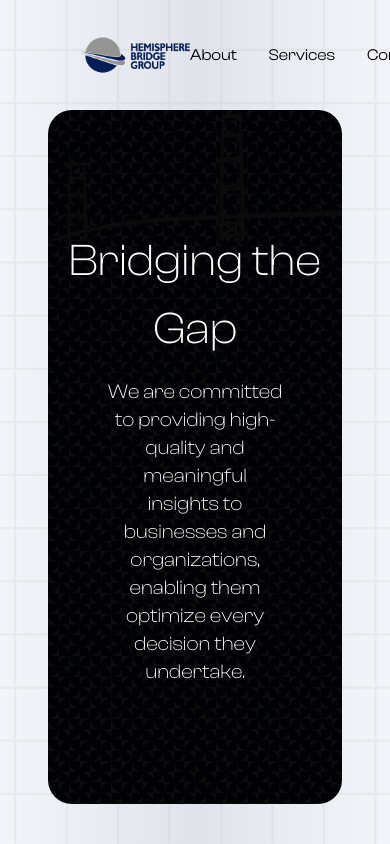
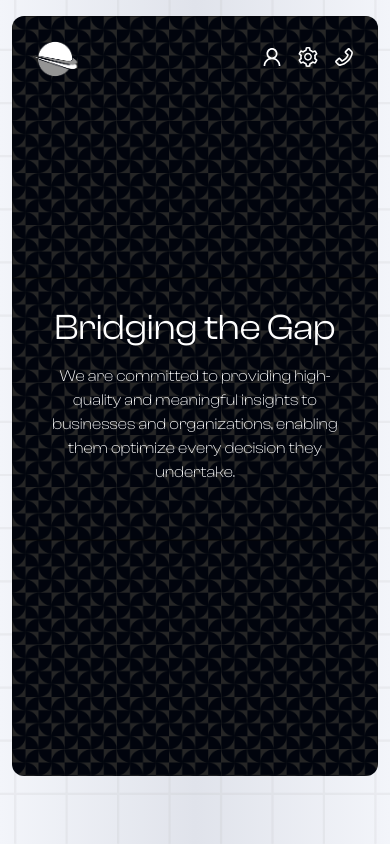
Before and after one commit to YOWDAHE/hemisphere, a React (Vite) app: page / in a window 390 px wide. Shown: the top 844 px of the page. Built offline with nearby package versions, Linux system fonts and the light colour scheme.

Commit message:
mobile friendly

```diff
--- a/index.html
+++ b/index.html
@@ -2,10 +2,10 @@
 <html lang="en">
   <head>
     <meta charset="UTF-8" />
-    <link rel="icon" type="image/svg+xml" href="/vite.svg" />
+    <link rel="icon" type="image/png" href="/HemispherIcon.png"/>
     <link href="/src/index.css" rel="stylesheet">
     <meta name="viewport" content="width=device-width, initial-scale=1.0" />
-    <title>Vite + React</title>
+    <title>Hemisphere Bridge Group</title>
   </head>
   <body>
     <div id="root"></div>
--- a/package.json
+++ b/package.json
@@ -4,7 +4,7 @@
   "version": "0.0.0",
   "type": "module",
   "scripts": {
-    "dev": "vite",
+    "dev": "vite --host",
     "build": "vite build",
     "lint": "eslint .",
     "preview": "vite preview"
--- a/src/App.jsx
+++ b/src/App.jsx
@@ -19,10 +19,8 @@ function App() {
           <Hero />
           <AboutUs />
           <Services />
-          {/* <Blog /> */}
         </div>
-        <div className="flex flex-col gap-y-40 pt-40 px-12">
-          {/* <Clients /> */}
+        <div className="flex flex-col gap-y-40 pt-40 md:px-12">
           <ContactUs />
         </div>
         <Footer />
--- a/src/components/AboutUs.jsx
+++ b/src/components/AboutUs.jsx
@@ -17,7 +17,7 @@ function AboutUs() {
                 About Us
             </p>
             <AboutUsImages />
-            <p className=" font-light z-10 text-center text-xl px-32 mt-10">
+            <p className=" font-normal z-10 text-center text-xl md:px-32 px-6 mt-10 text-pretty">
                 Hemisphere Bridge Group is a research firm established in November 2014 in Addis Ababa, Ethiopia. The firm comprises a dedicated team of experts committed to providing high-quality and meaningful insights to businesses and organizations, enabling them maximize the impact of each decision they make. Our mission is to serve as a key facilitator in linking individuals, information, and resources, acting as a bridge to deliver valuable insights that promote ethical resource utilization and distribution, thereby enhancing societal value. Upholding core values of integrity and quality, the firm endeavors to offer exceptional services with the goal of fostering a better world.
                 <br />
                 <br />
--- a/src/components/Footer.tsx
+++ b/src/components/Footer.tsx
@@ -1,7 +1,7 @@
 import React from "react";
 const Footer = () => {
 	return (
-		<footer className="bg-gray-800 text-white p-12 px-30 mt-20 leading-tight tracking-[1px] flex flex-col items-center justify-center relative">
+		<footer className="bg-gray-800 text-white p-12 md:px-30 px-8 mt-20 leading-tight tracking-[1px] flex flex-col md:items-center md:justify-center relative">
 			<div className="absolute inset-0 bg-[url('/assets/images/hemmiPattern3.png')] bg-center opacity-50 [mask-image:linear-gradient(to_bottom,transparent,black_20%,black_80%,transparent)] bg-cover"></div>
 			<div className="absolute inset-0 bg-black/80"></div>
 			<div className="max-w-7xl mx-auto grid grid-cols-1 md:grid-cols-3 gap-8 z-10">
@@ -44,13 +44,13 @@ const Footer = () => {
 							href="mailto:tadesse.tilaye@hemispherebridgegroup.com"
 							className="block hover:text-gray-300 transition-colors"
 						>
-							tadesse.tilaye@hemispherebridgegroup.com
+							tadesse.tilaye<br className="md:hidden"/>@hemispherebridgegroup.com
 						</a>
 						<a
 							href="mailto:bethelhem.demisse@hemispherebridgegroup.com"
 							className="block hover:text-gray-300 transition-colors"
 						>
-							bethelhem.demisse@hemispherebridgegroup.com
+							bethelhem.demisse<br className="md:hidden"/>@hemispherebridgegroup.com
 						</a>
 					</div>
 				</div>
--- a/src/components/Header.jsx
+++ b/src/components/Header.jsx
@@ -1,13 +1,19 @@
+import {SettingOutlined, UserOutlined, PhoneOutlined } from '@ant-design/icons'
 import logo from '/assets/images/Hemisphere Logo Variations-03.png'
+import logo2 from '/assets/images/Hemisphere Logo Variations-05.png'
 
 function Header() {
     return (
-        <div className='flex items-center justify-between px-20'>
-            <img src={logo} alt="logo" width={110} />
-            <div className='flex gap-8'>
-                <a href="#about-us">About</a>
-                <a href="#services">Services</a>
-                <a href="#contact-us">Contact</a>
+        <div className='flex items-center justify-between md:px-20 px-5 pt-6 md:pt-0 absolute md:static top-0 z-10 w-full'>
+            <img src={logo} alt="logo" width={110} className='hidden md:inline-block' />
+            <img src={logo2} alt="logo" width={70} className='md:hidden visible' />
+            <div className='flex md:gap-8 gap-4 mr-4 md:mr-0'>
+                <a href="#about-us" className="md:hidden"><UserOutlined style={{ fontSize: 20, color: '#fff' }}/></a>
+                <a href="#about-us" className="hidden md:inline-block">About</a>
+                <a href="#services" className="hidden md:inline-block">Services</a>
+                <a href="#services" className="md:hidden"><SettingOutlined style={{ fontSize: 20, color: '#fff' }}/></a>
+                <a href="#contact-us" className="hidden md:inline-block">Contact</a>
+                <a href="#contact-us" className="md:hidden"><PhoneOutlined style={{ fontSize: 20, color: '#fff' }}/></a>
             </div>
         </div>
     )
--- a/src/components/Hero.jsx
+++ b/src/components/Hero.jsx
@@ -38,15 +38,15 @@ function Hero() {
 
     return (
         <div
-            className="bg-black h-[calc(100vh-150px)] rounded-3xl flex flex-col items-center justify-center relative overflow-hidden cursor-none mx-12"
+            className="bg-black lg:h-[calc(100vh-150px)] h-[90vh] rounded-xl lg:rounded-3xl flex flex-col items-center justify-center relative overflow-hidden cursor-none lg:mx-12 mx-3 mt-4 md:mt-0"
             onMouseEnter={() => setInside(true)}
             onMouseLeave={() => setInside(false)}
         >
             <div
-                className="absolute text-white inset-0 opacity-5 bg-contain"
+                className="absolute text-white inset-0 lg:opacity-5 opacity-15 bg-contain"
                 style={{ backgroundImage: `url(${hemiPattern})` }}
             >
-                <img src={hemisperBridge} alt="Bridge" className="w-fit object-contain" />
+                <img src={hemisperBridge} alt="Bridge" className="w-fit object-contain hidden lg:inline-block" />
             </div>
 
             <div
@@ -58,17 +58,17 @@ function Hero() {
                     WebkitMaskRepeat: "no-repeat",
                 }}
             >
-                <img src={hemisperBridge} alt="Bridge" className="h-fit object-contain" />
+                <img src={hemisperBridge} alt="Bridge" className="h-fit object-contain hidden lg:inline-block" />
             </div>
 
             {/* Text Content */}
-            <p className="text-white text-[45px] font-light z-10 text-center">
+            {/* <p className="text-white/80 md:hidden text-center mb-4">
+                HEMISPHERE BRIDGE GROUP
+            </p> */}
+            <p className="text-white lg:text-[45px] text-4xl lg:font-light z-10 text-center">
                 Bridging the Gap
             </p>
-            {/* <p className="text-white text-[25px] font-light z-10 text-center">
-                Hemisphere Bridge Group
-            </p> */}
-            <p className="text-white font-light z-10 text-center w-[60%] mt-4 text-xl">
+            <p className="text-white font-light z-10 text-center lg:w-[60%] w-[80%] mt-4 lg:text-xl">
                 We are committed to providing high-quality and meaningful insights to businesses and organizations, enabling them optimize every decision they undertake.
             </p>
         </div>
```
Also changed, not shown: src/components/ContactUs.jsx (+6 -6 lines), src/components/Services.jsx (+18 -18 lines), public/HemispherIcon.png (added), public/assets/images/Hemisphere Logo Variations-05.png (added).
